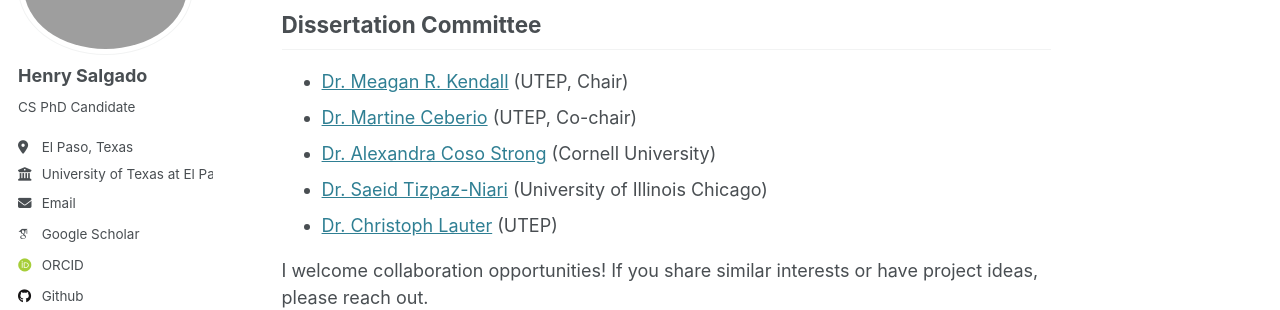
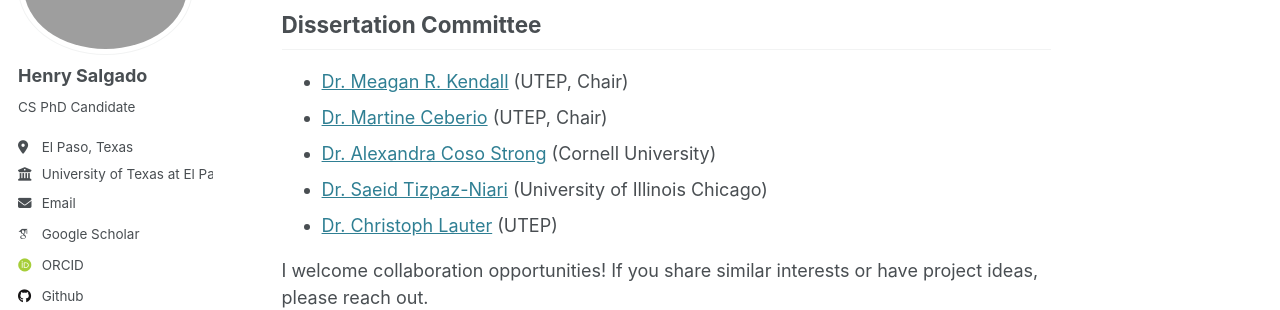
Before and after one commit to eigenhenry/eigenhenry.github.io, a Jekyll site: the page built from _pages/about.md, in a window 1280 px wide and 900 px high, scrolled down 572 px. Shown: the part 185-495 px from the top of the window. Built offline with Jekyll 4.4.1, drawn with Linux system fonts in a browser that asks for light colours; some web fonts are replaced.

```diff
--- a/_pages/about.md
+++ b/_pages/about.md
@@ -19,7 +19,7 @@ I actively contribute to two research teams:
 
 ## Dissertation Committee
 * [Dr. Meagan R. Kendall](https://www.utep.edu/engineering/amplify/team/) (UTEP, Chair)
-* [Dr. Martine Ceberio](https://martineceberio.fr/)  (UTEP, Co-chair)
+* [Dr. Martine Ceberio](https://martineceberio.fr/)  (UTEP, Chair)
 * [Dr. Alexandra Coso Strong](https://www.engineering.cornell.edu/people/alexandra-coso-strong/) (Cornell University)
 * [Dr. Saeid Tizpaz-Niari](https://tizpaz.github.io/) (University of Illinois Chicago)
 * [Dr. Christoph Lauter](https://www.christoph-lauter.org/) (UTEP)
```
